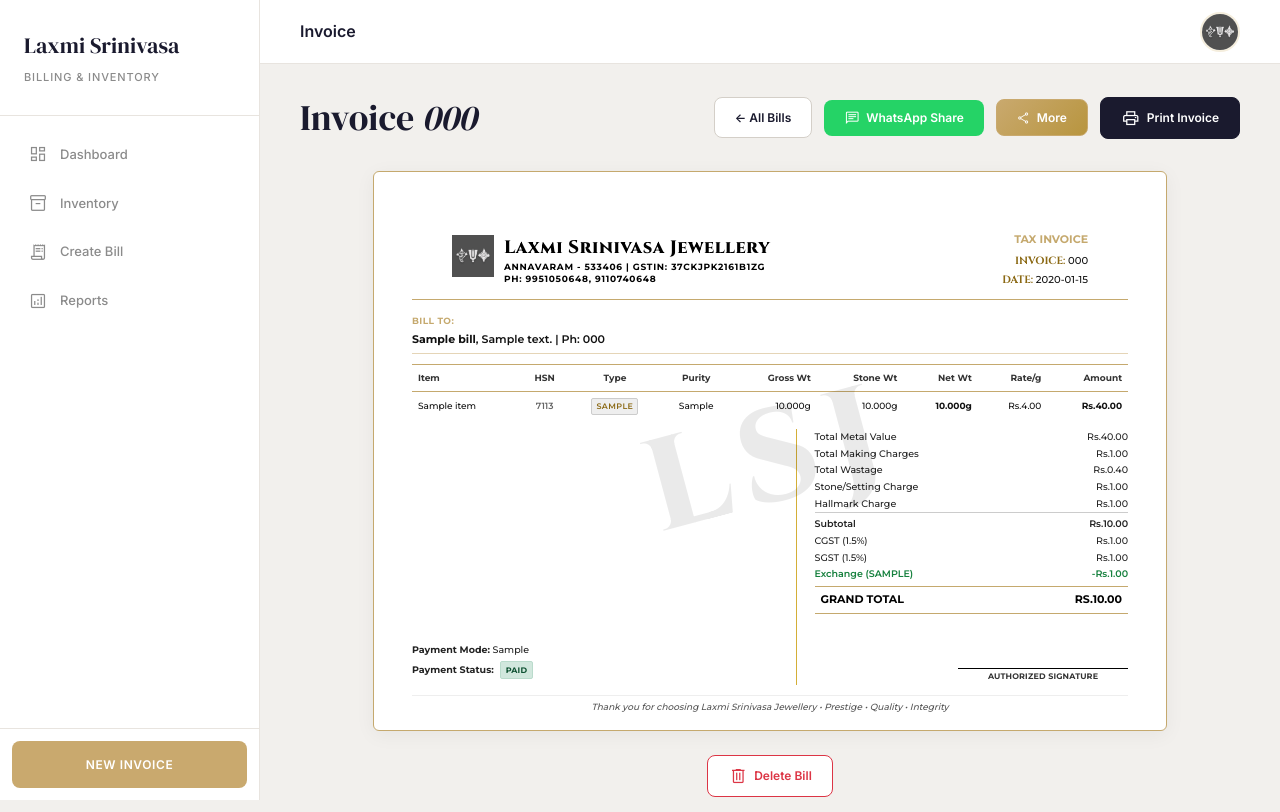
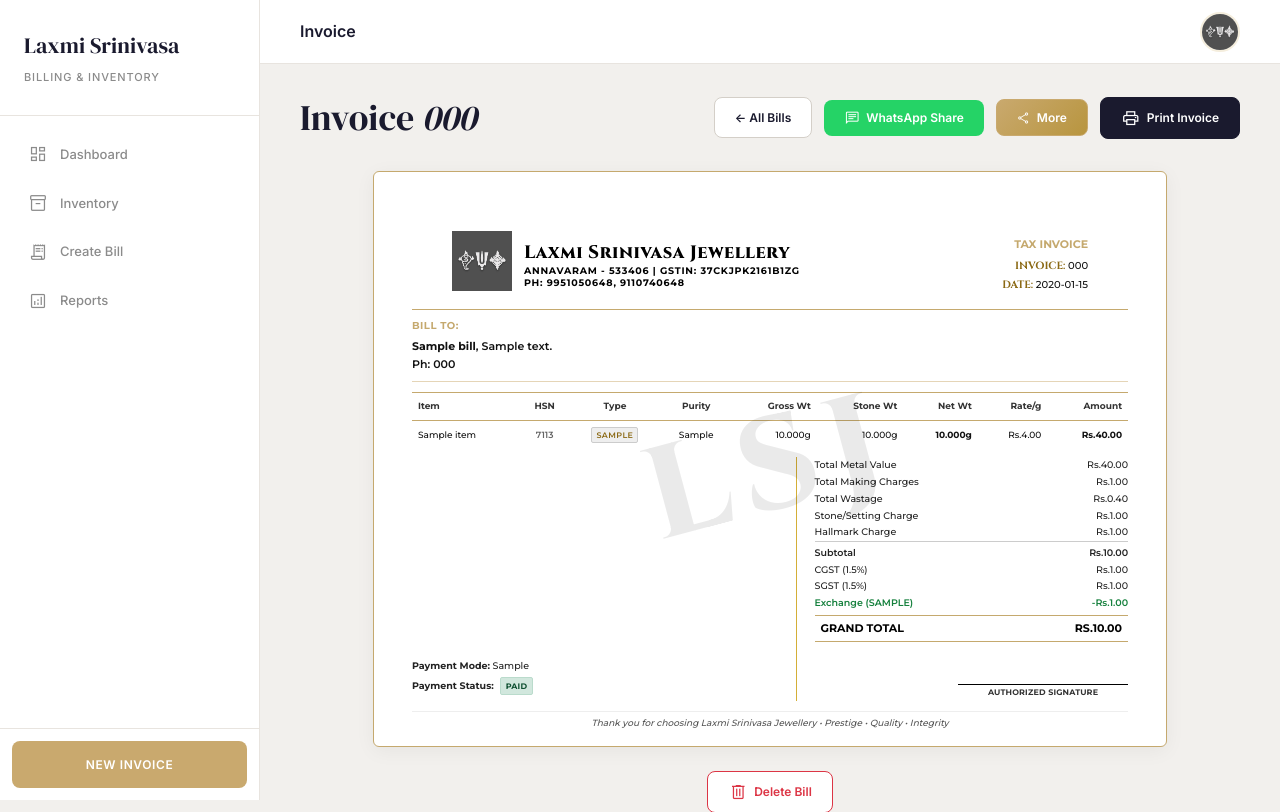
Before and after one commit to Ravichandra-maker/Billing-app, a Flask app: page /bill/1 in a window 1280 px wide. Shown: the top 812 px of the page. Run offline with Flask 3, Linux system fonts and the light colour scheme; tables that the repository leaves empty hold one stand-in row (values such as "Sample post").

Commit message:
Finalize logo centering and BILL TO layout adjustments

```diff
--- a/templates/view_bill.html
+++ b/templates/view_bill.html
@@ -497,19 +497,13 @@
 
   <!-- Invoice Header (Logo left, Info right) -->
   <div class="invoice-header">
-    <div class="invoice-brand">
-      <table style="border-collapse:collapse; border:none;">
-        <tr>
-          <td style="padding:0 10px 0 0; border:none; vertical-align:middle; width:52px;">
-            <img src="/static/logo.png" alt="Logo" style="width:50px; height:50px; object-fit:contain; display:block;">
-          </td>
-          <td style="padding:0; border:none; vertical-align:middle;">
-            <h1 style="margin:0 0 2px 0; font-size:18px; font-weight:800; font-family:'Cinzel',serif; letter-spacing:0.5px; color:#000; line-height:1.2;">Laxmi Srinivasa Jewellery</h1>
-            <p style="margin:0 0 1px 0; font-size:9px; font-weight:700; color:#000; line-height:1.3;">Annavaram - 533406 | GSTIN: 37CKJPK2161B1ZG</p>
-            <p style="margin:0; font-size:9px; font-weight:700; color:#000; line-height:1.3;">Ph: 9951050648, 9110740648</p>
-          </td>
-        </tr>
-      </table>
+    <div class="invoice-brand" style="display:flex; flex-direction:row; align-items:center; gap:12px;">
+      <img src="/static/logo.png" alt="Logo" style="height:60px; width:auto; object-fit:contain; display:block;">
+      <div style="display:flex; flex-direction:column; justify-content:center;">
+        <h1 style="margin:0 0 2px 0; font-size:18px; font-weight:800; font-family:'Cinzel',serif; letter-spacing:0.5px; color:#000; line-height:1.1;">Laxmi Srinivasa Jewellery</h1>
+        <p style="margin:0 0 1px 0; font-size:9.5px; font-weight:700; color:#000; line-height:1.2;">Annavaram - 533406 | GSTIN: 37CKJPK2161B1ZG</p>
+        <p style="margin:0; font-size:9.5px; font-weight:700; color:#000; line-height:1.2;">Ph: 9951050648, 9110740648</p>
+      </div>
     </div>
     <div class="invoice-meta">
       <div class="tax-invoice-badge">TAX INVOICE</div>
@@ -519,11 +513,12 @@
   </div>
 
   <!-- Full-width customer details row -->
-  <div class="bill-to-row" style="border-bottom: 1.5px solid #e5d5b7; padding-bottom: 6px; margin-bottom: 10px;">
-    <span style="font-size:9px; font-weight:700; color:#c5a96e; text-transform:uppercase; letter-spacing:0.05em;">Bill To:</span>
-    <p style="font-size: 11px; margin: 2px 0 0 0; font-weight:600; color:#111;">
-      <strong>{{ bill.customer_name }}</strong>{% if bill.address %}, {{ bill.address }}{% endif %} | Ph: {{ bill.phone }}
-    </p>
+  <div class="bill-to-row" style="border-bottom: 1.5px solid #e5d5b7; padding-bottom: 8px; margin-bottom: 10px;">
+    <div style="font-size:10px; font-weight:800; color:#c5a96e; text-transform:uppercase; letter-spacing:0.05em; margin-bottom: 4px;">Bill To:</div>
+    <div style="font-size: 11px; font-weight:600; color:#111;">
+      <strong>{{ bill.customer_name }}</strong>{% if bill.address %}, {{ bill.address }}{% endif %}
+      <br>Ph: {{ bill.phone }}
+    </div>
   </div>
 
   <!-- Compact Table with Math Alignment -->
```
